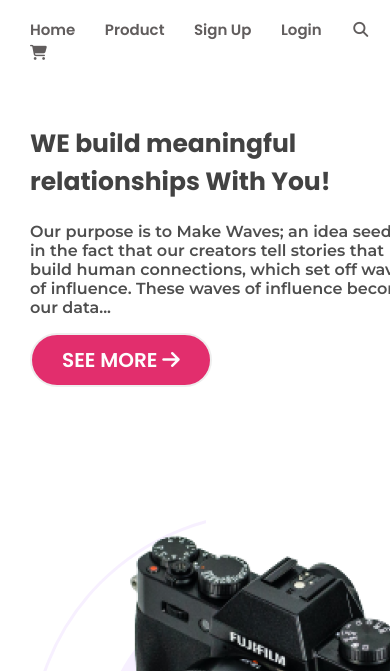
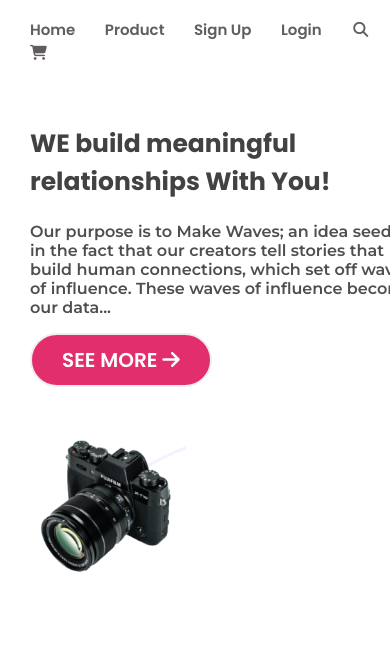
Before and after one commit to mdsulaiman189/Second-assignment, a plain HTML site: page index.html in a window 390 px wide. Shown: the part 166-837 px from the top of the page. Drawn offline with Linux system fonts and the light colour scheme.

Commit message:
width modify

```diff
--- a/css/style.css
+++ b/css/style.css
@@ -365,6 +365,10 @@ p {
         text-align: center;
     }
 
+    .influencer-img>img {
+        width: 100%;
+    }
+
     .container-1 {
         display: grid;
         grid-template-columns: auto;
```
